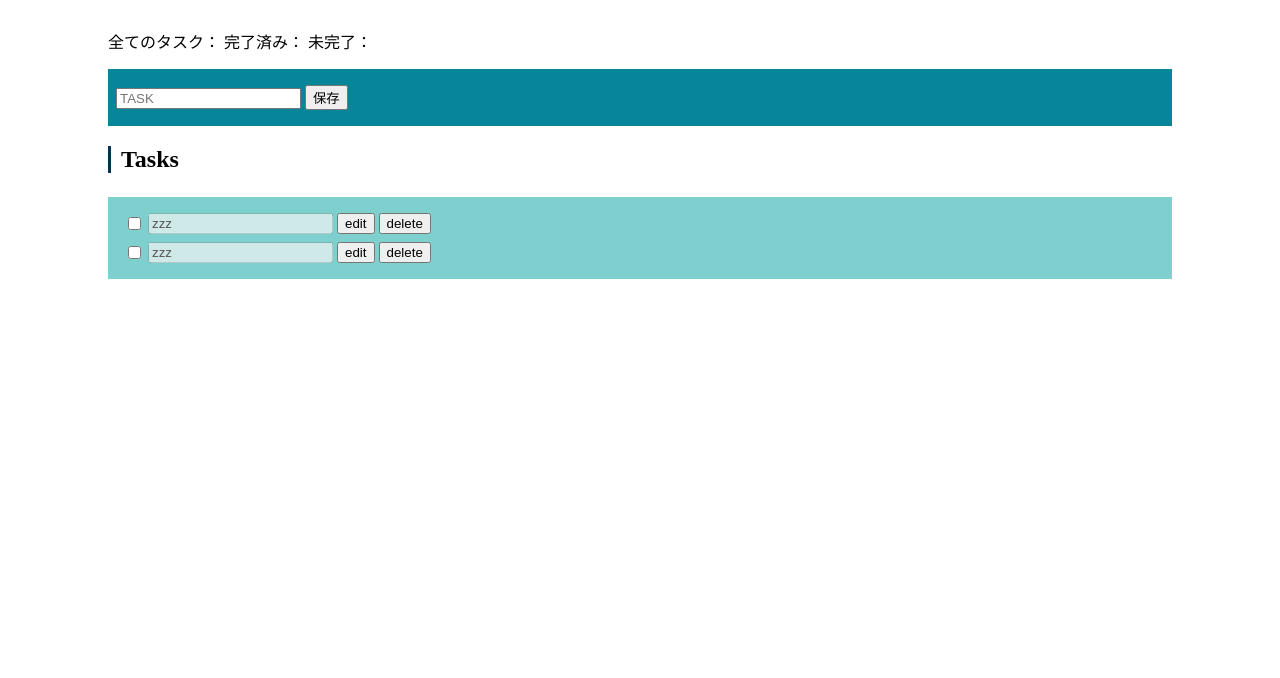
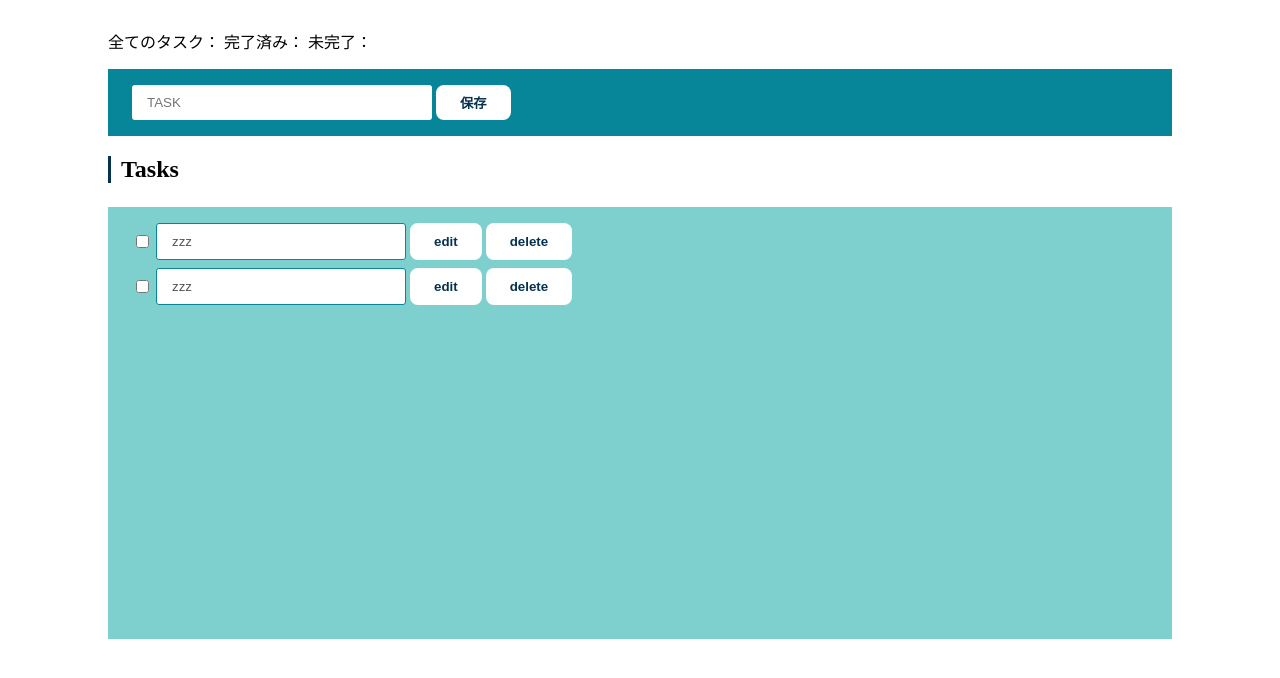
Before and after one commit to futaro0405/hc_practice, a plain HTML site: page index.html in a window 1280 px wide. Shown: the part 114-792 px from the top of the page. Drawn offline with Linux system fonts and the light colour scheme.

Commit message:
Update style.css

```diff
--- a/style.css
+++ b/style.css
@@ -26,17 +26,72 @@
   border-left: 3px solid #05324F;
 }
 .c-form {
-  padding: 16px 8px;
+  padding: 16px 24px;
   background-color: #088699;
-}
-.c-list {
-  padding: 8px 16px;
-  background-color: #7ED0CF;
-}
-.c-list__item {
-  list-style: none;
-  margin: 8px 0;
   display: flex;
   flex-direction: row;
   column-gap: 4px;
 }
+.c-submit {
+  background-color: #fff;
+  padding: 8px 24px;
+  border-radius: 8px;
+  border: none;
+  font-weight: bold;
+  color: #05324F;
+}
+.c-input {
+  width: 300px;
+  max-width: 100%;
+  padding: 10px 15px;
+  border-radius: 3px;
+  border: none;
+  box-sizing: border-box;
+}
+.c-list {
+  padding: 16px 24px;
+  background-color: #7ED0CF;
+  display: flex;
+  flex-direction: column;
+  row-gap: 8px;
+  min-height: 400px;
+}
+.c-list__item {
+  list-style: none;
+  display: flex;
+  flex-direction: row;
+  column-gap: 4px;
+}
+.c-list__text {
+  width: 250px;
+  max-width: 100%;
+  padding: 10px 15px;
+  border-radius: 3px;
+  border: none;
+  background-color: #fff;
+  box-sizing: border-box;
+}
+.c-list__text:disabled {
+  border: 1px solid #088699;
+  background-color: #fff;
+}
+.c-list__edit {
+  background-color: #fff;
+  padding: 8px 24px;
+  border-radius: 8px;
+  border: none;
+  font-weight: bold;
+  color: #05324F;
+}
+.c-list__edit.is-active {
+  background-color: #088699;
+  color: #fff;
+}
+.c-list__delete {
+  background-color: #fff;
+  padding: 8px 24px;
+  border-radius: 8px;
+  border: none;
+  font-weight: bold;
+  color: #05324F;
+}
```
